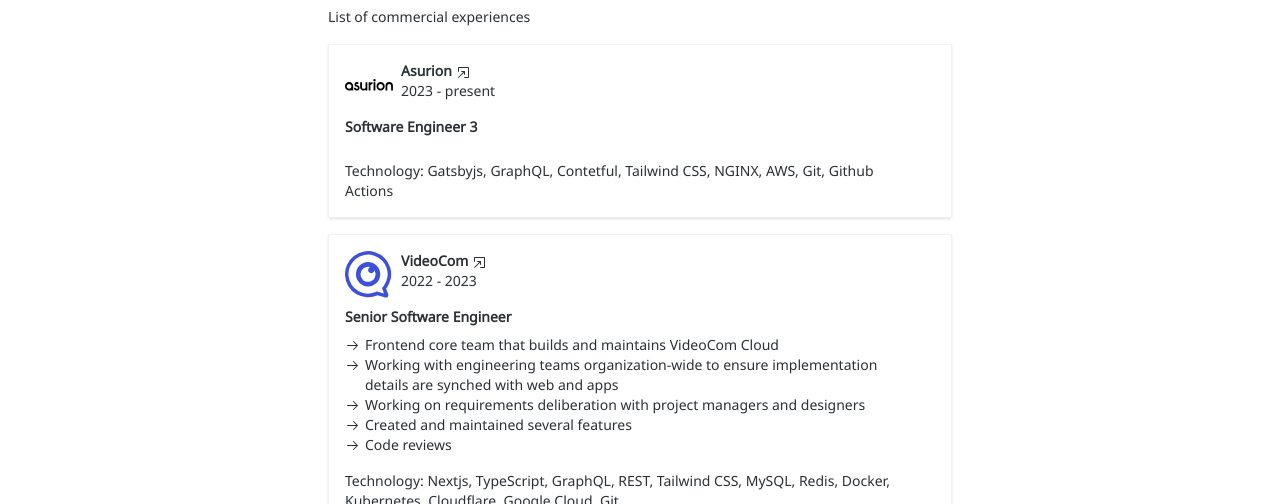
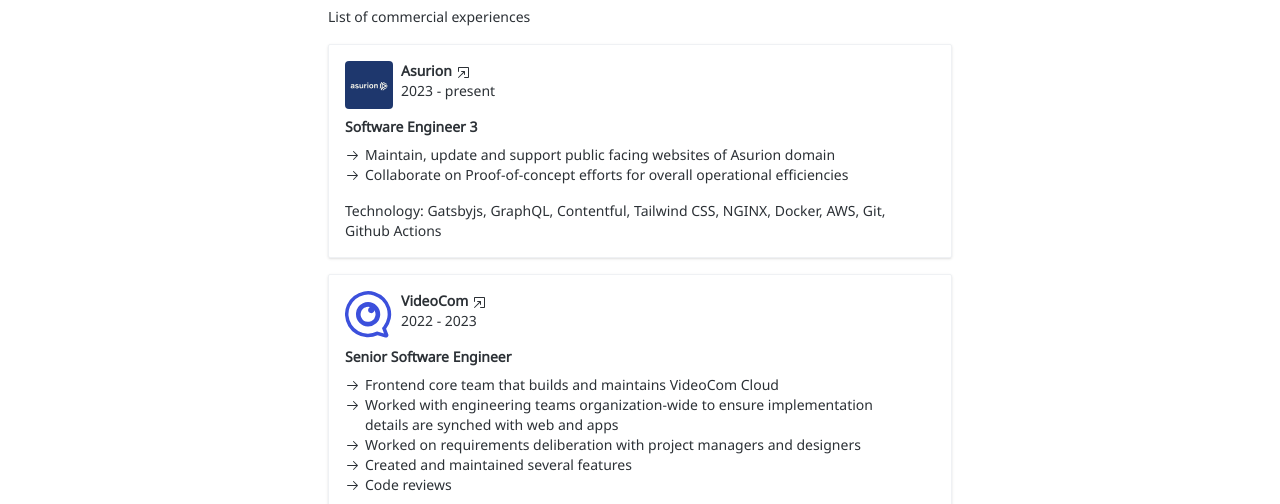
Before and after one commit to jasbeard/jsonbarba, a Next.js app: page / in a window 1280 px wide. Shown: the part 448-952 px from the top of the page. Built offline with nearby package versions, Linux system fonts and the light colour scheme.

Commit message:
fix: improved logo, added content on latest exp

```diff
--- a/src/components/ExperienceSection.tsx
+++ b/src/components/ExperienceSection.tsx
@@ -6,7 +6,7 @@
 import metrobank from '/public/metrobank.svg';
 import pangolin from '/public/pangolin.png';
 import bajetto from '/public/bajetto.svg';
-import asurion from '/public/asurion.svg';
+import asurion from '/public/asurion.png';
 
 export function ContractSection() {
   const workList = [
@@ -15,10 +15,11 @@
       name: ['Asurion', 'https://asurion.com'],
       designation: 'Software Engineer 3',
       highlights: [
-
+        "Maintain, update and support public facing websites of Asurion domain",
+        "Collaborate on Proof-of-concept efforts for overall operational efficiencies",
       ],
       period: '2023 - present',
-      technology: ["Gatsbyjs", "GraphQL", "Contetful", "Tailwind CSS", "NGINX", "AWS", "Git", "Github Actions"]
+      technology: ["Gatsbyjs", "GraphQL", "Contentful", "Tailwind CSS", "NGINX", "Docker", "AWS", "Git", "Github Actions"]
     },
     {
       imageSource: videocom,
@@ -27,8 +28,8 @@
       period: '2022 - 2023',
       highlights: [
         "Frontend core team that builds and maintains VideoCom Cloud",
-        "Working with engineering teams organization-wide to ensure implementation details are synched with web and apps",
-        "Working on requirements deliberation with project managers and designers",
+        "Worked with engineering teams organization-wide to ensure implementation details are synched with web and apps",
+        "Worked on requirements deliberation with project managers and designers",
         "Created and maintained several features",
         "Code reviews"
       ],
--- a/src/components/WorkCard.tsx
+++ b/src/components/WorkCard.tsx
@@ -20,8 +20,6 @@
   highlights,
   technology
 }: WorkCardProps) => {
-  // @ts-ignore
-  const isA = imageSource.src.split('.')[0].split('/').includes('asurion')
   return (
     <div className="w-full p-4 rounded-sm shadow border border-cgray border-opacity-20 relative text-dark dark:text-white">
       <div className="flex">
@@ -31,7 +29,7 @@
             quality={95}
             fill
             sizes="100vw"
-            className={!isA ? "object-cover object-left" : "object-contain object-left"}
+            className="object-cover object-left rounded"
             alt="work_image"
           />
         </div>
```
Also changed, not shown: public/asurion.png (added), public/asurion.svg (deleted).
